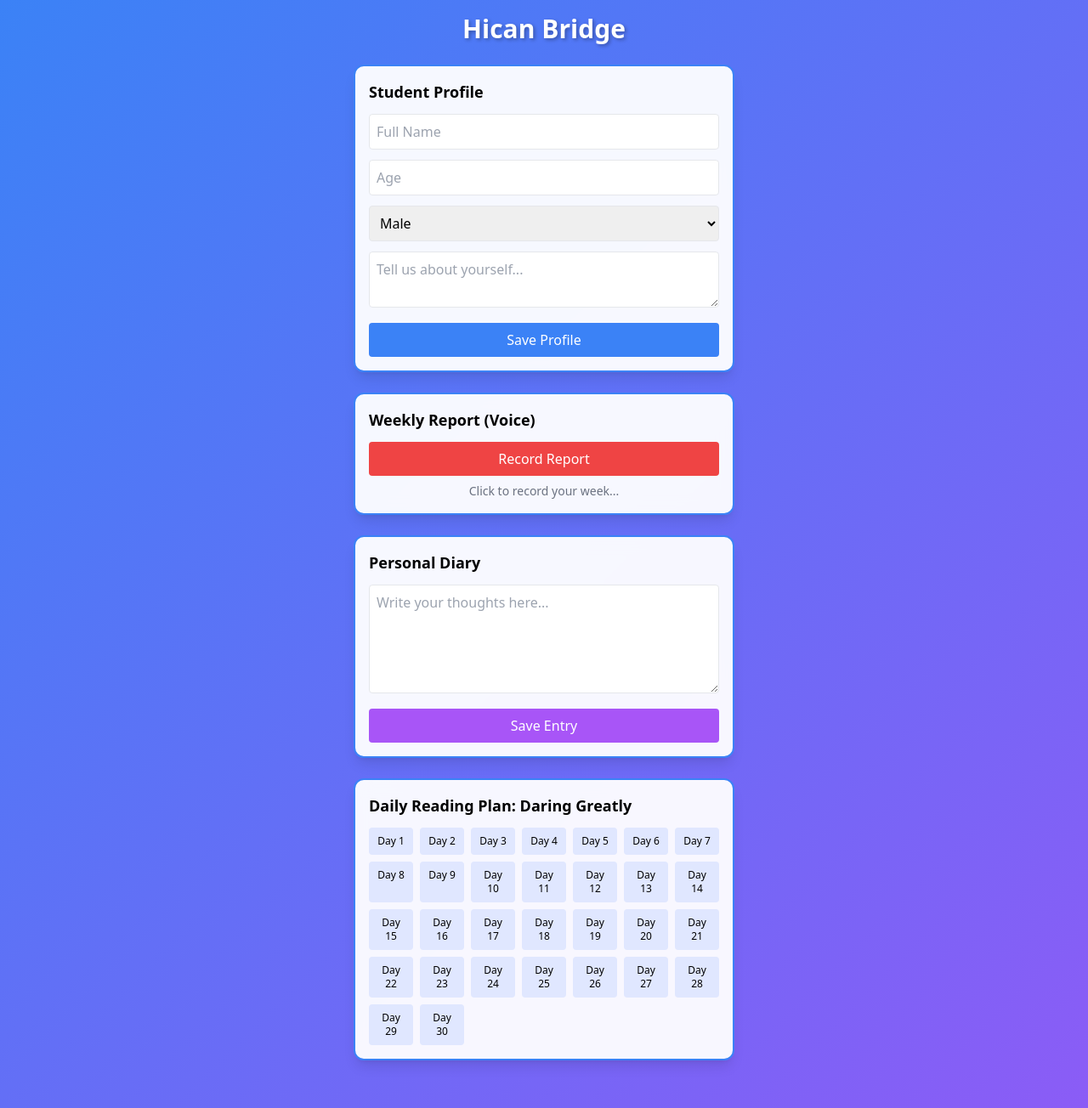
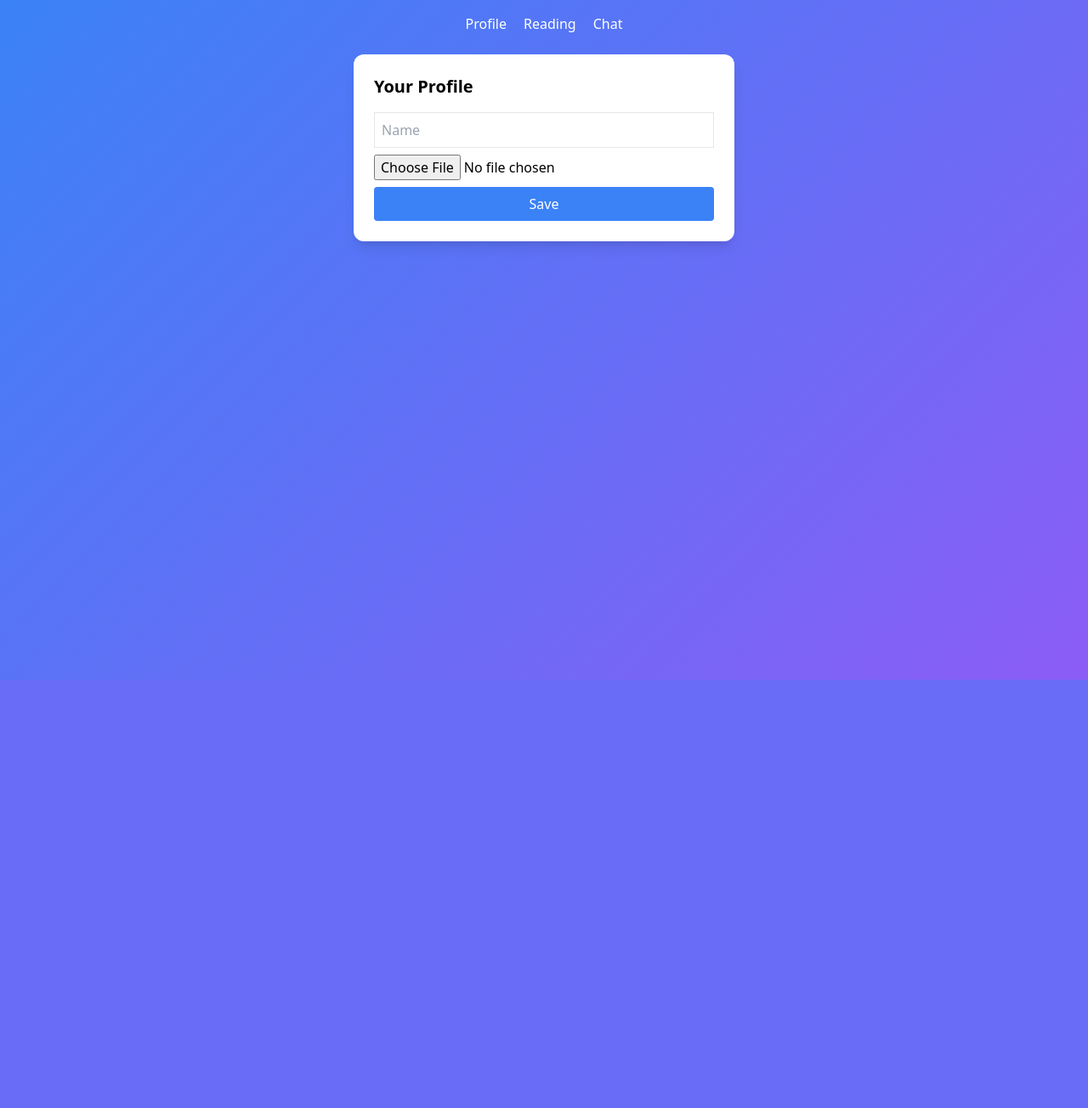
Before and after one commit to happyrev/hican-bridge, a Flask app: page / in a window 1280 px wide. Shown: the whole page at 85% size. After the commit the page ends 800 px from the top, so only its background shows below. Run offline with Flask 3, Linux system fonts and the light colour scheme; some libraries are stand-ins or nearby versions.

Commit message:
Add navigation, dashboard, and AI chat features

```diff
--- a/app.py
+++ b/app.py
@@ -1,67 +1,40 @@
-from flask import Flask, render_template, request, redirect
+from flask import Flask, render_template, request, redirect, session
 import os
+import openai
 
 app = Flask(__name__)
+app.secret_key = 'hican_secret_key' # In production use a real secret key
+openai.api_key = os.getenv('OPENAI_API_KEY')
 
-@app.route('/upload-audio', methods=['POST'])
-def upload_audio():
-    if 'audio' not in request.files:
-        return 'No audio file', 400
-    audio_file = request.files['audio']
-    audio_file.save('temp_report.wav')
-    # Here you would typically add:
-    # transcription = openai.Audio.transcribe("whisper-1", open('temp_report.wav', 'rb'))
-    # reports.append({'summary': transcription['text']})
-    print("Audio received and saved.")
-    return 'Success', 200
-
-# Temporary storage for demo
-students = []
+# Mock data
+students = {} # Dict by student_id or simple global for now
 reports = []
+diaries = []
 
 @app.route('/')
 def home():
+    if 'profile' in session:
+        return render_template('dashboard.html', profile=session['profile'])
     return render_template('index.html')
 
 @app.route('/profile', methods=['POST'])
 def profile():
-    student_data = {
+    session['profile'] = {
         'name': request.form.get('name'),
-        'age': request.form.get('age'),
-        'sex': request.form.get('sex'),
-        'about': request.form.get('about')
+        'about': request.form.get('about'),
+        'photo': 'default.jpg' # Logic for file upload needed
     }
-    students.append(student_data)
-    print(f"New student added: {student_data}")
     return redirect('/')
 
-@app.route('/report', methods=['POST'])
-def report():
-    report_data = {
-        'hours': request.form.get('reading_hours'),
-        'confidence': request.form.get('confidence'),
-        'summary': request.form.get('summary')
-    }
-    reports.append(report_data)
-    print(f"New report added: {report_data}")
-    return redirect('/')
-
-@app.route('/diary', methods=['POST'])
-def diary():
-    diary_entry = {
-        'entry': request.form.get('entry')
-    }
-    # For now, we'll just print it, but we could add a list to store these
-    print(f"New diary entry: {diary_entry}")
-    return redirect('/')
-
-@app.route('/admin')
-def admin():
-    # In a real app, you would add password protection here
-    auth = request.args.get('pass')
-    if auth != 'admin123':
-        return "Unauthorized", 401
-    return render_template('admin.html', students=students, reports=reports)
+@app.route('/chat', methods=['POST'])
+def chat():
+    user_message = request.form.get('message')
+    response = openai.ChatCompletion.create(
+        model="gpt-4o",
+        messages=[{"role": "system", "content": "You are Hican Bridge AI assistant for high school graduates."},
+                  {"role": "user", "content": user_message}]
+    )
+    return response.choices[0].message.content
 
 if __name__ == '__main__':
-    app.run(debug=True, port=5000)
+    app.run(debug=False, port=5000)
--- a/requirements.txt
+++ b/requirements.txt
@@ -6,3 +6,5 @@ Jinja2==3.1.6
 MarkupSafe==3.0.3
 Werkzeug==3.1.8
 gunicorn
+
+openai
--- a/templates/index.html
+++ b/templates/index.html
@@ -2,92 +2,57 @@
 <html lang="en">
 <head>
     <meta charset="UTF-8">
-    <meta name="viewport" content="width=device-width, initial-scale=1.0">
     <title>Hican Bridge</title>
     <script src="https://cdn.tailwindcss.com"></script>
     <style>
-        /* Gradient from Blue to Purple to match I CAN INITIATIVE branding */
         body { background: linear-gradient(135deg, #3b82f6 0%, #8b5cf6 100%); min-height: 100vh; }
-        .card {
-            background: rgba(255, 255, 255, 0.95);
-            backdrop-filter: blur(10px);
-            border: 2px solid #3b82f6;
-        }
-        h1 { color: #ffffff; text-shadow: 2px 2px 4px rgba(0,0,0,0.3); }
-        .btn-blue { background: #3b82f6; }
-        .btn-purple { background: #8b5cf6; }
+        .nav-link { color: white; margin: 0 10px; cursor: pointer; }
     </style>
 </head>
 <body class="p-4">
-    <h1 class="text-3xl font-bold text-white text-center mb-6">Hican Bridge</h1>
-    <div class="card p-4 rounded-xl shadow-lg max-w-md mx-auto">
-        <h2 class="text-lg font-semibold mb-3">Student Profile</h2>
-        <form action="/profile" method="POST" class="space-y-3">
-            <input type="text" name="name" placeholder="Full Name" required class="w-full p-2 border rounded">
-            <input type="number" name="age" placeholder="Age" required class="w-full p-2 border rounded">
-            <select name="sex" class="w-full p-2 border rounded">
-                <option value="male">Male</option>
-                <option value="female">Female</option>
-                <option value="other">Other</option>
-            </select>
-            <textarea name="about" placeholder="Tell us about yourself..." class="w-full p-2 border rounded"></textarea>
-            <button type="submit" class="w-full bg-blue-500 text-white p-2 rounded">Save Profile</button>
+    <nav class="flex justify-center mb-6">
+        <span class="nav-link" onclick="show('profile')">Profile</span>
+        <span class="nav-link" onclick="show('reading')">Reading</span>
+        <span class="nav-link" onclick="show('chat')">Chat</span>
+    </nav>
+
+    <div id="profile" class="page bg-white p-6 rounded-xl shadow-lg max-w-md mx-auto">
+        <h2 class="text-xl font-bold mb-4">Your Profile</h2>
+        <form action="/profile" method="POST" enctype="multipart/form-data">
+            <input type="text" name="name" placeholder="Name" class="w-full p-2 border mb-2">
+            <input type="file" name="photo" class="mb-2">
+            <button type="submit" class="bg-blue-500 text-white p-2 w-full rounded">Save</button>
         </form>
     </div>
 
-    <div class="card p-4 rounded-xl shadow-lg max-w-md mx-auto mt-6">
-        <h2 class="text-lg font-semibold mb-3">Weekly Report (Voice)</h2>
-        <button id="recordButton" class="w-full bg-red-500 text-white p-2 rounded mb-2 hover:bg-red-600 transition">Record Report</button>
-        <p id="status" class="text-sm text-gray-500 text-center">Click to record your week...</p>
-        <form id="audioForm" action="/upload-audio" method="POST" enctype="multipart/form-data" class="hidden">
-            <input type="file" name="audio" id="audioFile">
-        </form>
-    </div>
-
-    <div class="card p-4 rounded-xl shadow-lg max-w-md mx-auto mt-6">
-        <h2 class="text-lg font-semibold mb-3">Personal Diary</h2>
-        <form action="/diary" method="POST" class="space-y-3">
-            <textarea name="entry" placeholder="Write your thoughts here..." required class="w-full p-2 border rounded h-32"></textarea>
-            <button type="submit" class="w-full bg-purple-500 text-white p-2 rounded hover:bg-purple-600 transition">Save Entry</button>
-        </form>
-    </div>
-
-    <div class="card p-4 rounded-xl shadow-lg max-w-md mx-auto mt-6 mb-10">
-        <h2 class="text-lg font-semibold mb-3">Daily Reading Plan: Daring Greatly</h2>
-        <div class="grid grid-cols-7 gap-2 text-center">
-            {% for day in range(1, 31) %}
-                <div class="p-2 bg-indigo-100 rounded text-xs cursor-pointer hover:bg-indigo-200 transition">Day {{ day }}</div>
-            {% endfor %}
+    <div id="reading" class="page hidden bg-white p-6 rounded-xl shadow-lg max-w-md mx-auto">
+        <h2 class="text-xl font-bold mb-4">Daring Greatly Reading</h2>
+        <div class="grid grid-cols-2 gap-4">
+            <a href="/static/daring_greatly.pdf#page=1" class="p-4 bg-indigo-100 rounded">Week 1: Chapters 1-2</a>
+            <a href="/static/daring_greatly.pdf#page=10" class="p-4 bg-indigo-100 rounded">Week 2: Chapters 3-4</a>
         </div>
     </div>
 
+    <div id="chat" class="page hidden bg-white p-6 rounded-xl shadow-lg max-w-md mx-auto">
+        <h2 class="text-xl font-bold mb-4">Chat with AI</h2>
+        <div id="chat-box" class="h-48 border mb-2 overflow-y-scroll p-2"></div>
+        <input id="chat-input" class="w-full p-2 border mb-2" placeholder="Ask anything...">
+        <button onclick="sendMessage()" class="bg-purple-500 text-white p-2 w-full rounded">Send</button>
+    </div>
+
     <script>
-        let mediaRecorder;
-        let audioChunks = [];
-        const recordButton = document.getElementById('recordButton');
-        const status = document.getElementById('status');
-
-        recordButton.onclick = async () => {
-            if (mediaRecorder && mediaRecorder.state === 'recording') {
-                mediaRecorder.stop();
-                recordButton.innerText = 'Record Report';
-            } else {
-                const stream = await navigator.mediaDevices.getUserMedia({ audio: true });
-                mediaRecorder = new MediaRecorder(stream);
-                mediaRecorder.ondataavailable = event => audioChunks.push(event.data);
-                mediaRecorder.onstop = () => {
-                    const audioBlob = new Blob(audioChunks, { type: 'audio/wav' });
-                    const formData = new FormData();
-                    formData.append('audio', audioBlob);
-                    fetch('/upload-audio', { method: 'POST', body: formData })
-                        .then(() => alert('Report submitted!'));
-                    audioChunks = [];
-                };
-                mediaRecorder.start();
-                recordButton.innerText = 'Stop Recording';
-                status.innerText = 'Recording...';
-            }
-        };
+        function show(pageId) {
+            document.querySelectorAll('.page').forEach(p => p.classList.add('hidden'));
+            document.getElementById(pageId).classList.remove('hidden');
+        }
+        function sendMessage() {
+            const input = document.getElementById('chat-input');
+            fetch('/chat', { method: 'POST', body: new URLSearchParams({message: input.value}) })
+                .then(r => r.text())
+                .then(text => {
+                    document.getElementById('chat-box').innerHTML += `<p><b>AI:</b> ${text}</p>`;
+                });
+        }
     </script>
 </body>
 </html>
```
Also changed, not shown: ai_chat_plan.md (added, +15 -0 lines), templates/dashboard.html (added, +20 -0 lines), tweaks_plan.md (added, +19 -0 lines).
